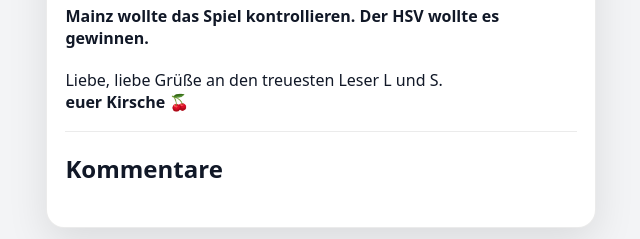
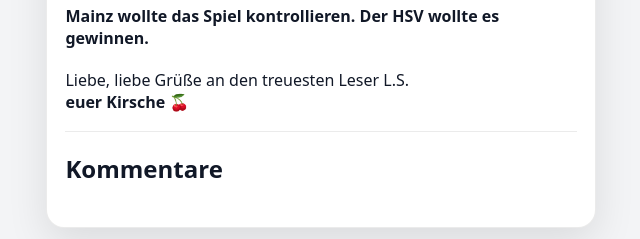
Before and after one commit to BenKir94/hosenrot, a plain HTML site: page posts/2026-02-21-mainz-hsv-1-1.html in a window 1280 px wide. Shown: the part 1406-1645 px from the top of the page, 319-959 px from the left. Drawn offline with Linux system fonts and the light colour scheme.

Commit message:
2026-02-21-mainz-hsv-1-1.html aktualisieren

```diff
--- a/posts/2026-02-21-mainz-hsv-1-1.html
+++ b/posts/2026-02-21-mainz-hsv-1-1.html
@@ -107,7 +107,7 @@
       </strong></p>
 
       <p style="margin-top:20px;">
-        Liebe, liebe Grüße an den treuesten Leser L und S.<br>
+        Liebe, liebe Grüße an den treuesten Leser L.S.<br>
         <strong>euer Kirsche 🍒</strong>
       </p>
 
```
